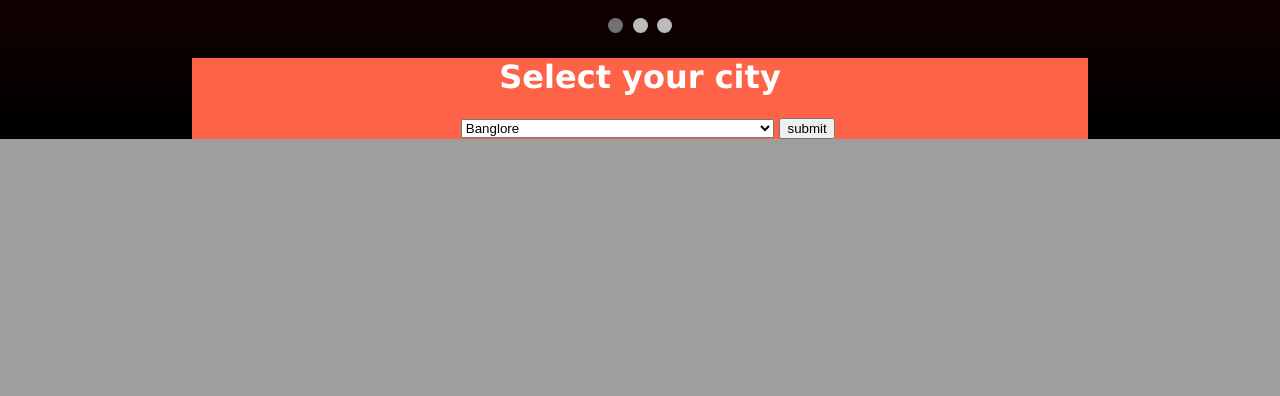
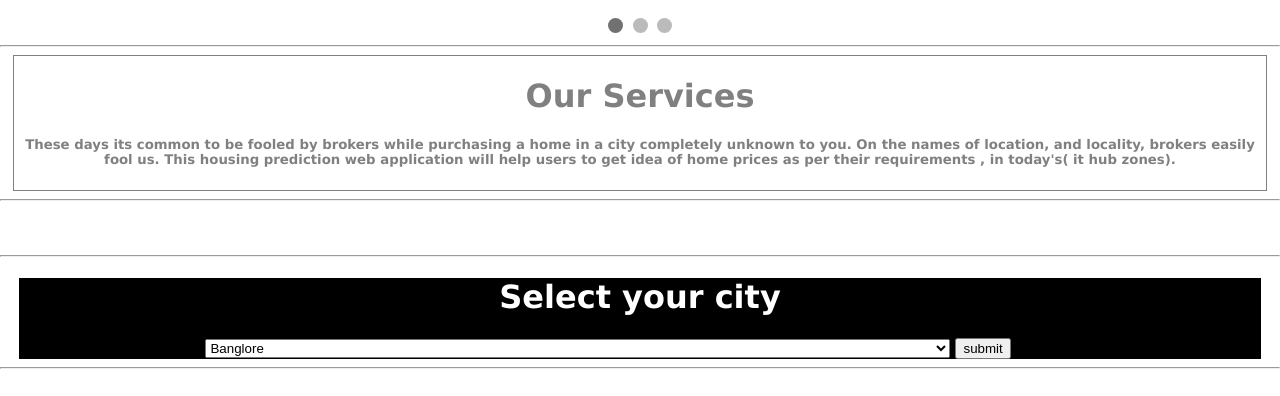
Before and after one commit to varshhaaaa/housyweb, a Flask app: page / in a window 1280 px wide. Shown: the part 942-1338 px from the top of the page. Before the commit the page ends 1081 px from the top, so only its background shows below. Run offline with Flask 2, Linux system fonts and the light colour scheme; parts of the project's set-up code (start-up, migrations or seed data) failed here and were passed over.

Commit message:
Update index.html

```diff
--- a/templates/index.html
+++ b/templates/index.html
@@ -1,14 +1,11 @@
+
 <!DOCTYPE html>
 <html>
 <head><title>@HousyWeb</title>
 <meta name="viewport" content="width=device-width, initial-scale=1">
 <style>
 * {box-sizing: border-box}
-body {font-family: Verdana, sans-serif; margin:0;  background: linear-gradient(
-    to bottom,
-    #8B0000,
-    black
-  );}
+body {font-family: Verdana, sans-serif; margin:0;}
 .mySlides {display: none}
 img {vertical-align: middle;}
 
@@ -108,13 +105,13 @@ img {vertical-align: middle;}
 </style>
 </head>
 <body>
-<h1 style="text-align:center;color:white;font-family:Trattatello, fantasy"><br/>With Us, Plan Your Home Today <br/><br/> @HousyWeb!</h1>
+<h1 style="text-align:center;color:green;font-family:Trattatello, fantasy"><br/>With Us, Plan Your Home Today <br/><br/> @HousyWeb!</h1>
 <div class="slideshow-container">
 
 <div class="mySlides fade">
   <div class="numbertext">1 / 3</div>
   <img src="https://github.com/srhsoumya/proj_images/raw/main/b3.jpg" style="width:100%">
-  <div class="text">fit in Banglore</div>
+  <div class="text">fit in Banglore.</div>
 </div>
 
 <div class="mySlides fade">
@@ -139,10 +136,12 @@ img {vertical-align: middle;}
   <span class="dot" onclick="currentSlide(1)"></span>
   <span class="dot" onclick="currentSlide(2)"></span>
   <span class="dot" onclick="currentSlide(3)"></span>
-</div>
-
-<form  action="{{url_for('select')}}" method="POST" style="width:70%;background-color:tomato;margin:auto;color:white;"><h1 style="text-align:center;">Select your city</h1>
-<select style="width:35%; margin-left:30%;" name="city" ><option>Banglore</option> <option>Delhi</option> <option>Mumbai</option></select> <input type="submit" value="submit"/></form>
+</div><hr/>
+<div style="width:98%;border:1px solid gray;margin:auto;text-align:center;color:gray;">
+<h1>Our Services</h1>
+<h5 style="color:gray;">These days its common to be fooled by brokers while purchasing a home in a city completely unknown to you. On the names of location, and locality, brokers easily fool us. This housing prediction web application will help users to get idea of home prices as per their requirements , in today's( it hub zones).</h5></div><hr/>
+<br/><br/><hr/><form  action="{{url_for('select')}}" method="POST" style="width:97%;background-color:black;margin:auto;color:white;"><h1 style="text-align:center;">Select your city</h1>
+<select style="width:60%; margin-left:15%;" name="city" ><option>Banglore</option> <option>Delhi</option> <option>Mumbai</option></select> <input type="submit" value="submit"/></form><hr/></br>
 
 <script>
 var slideIndex = 1;
```
